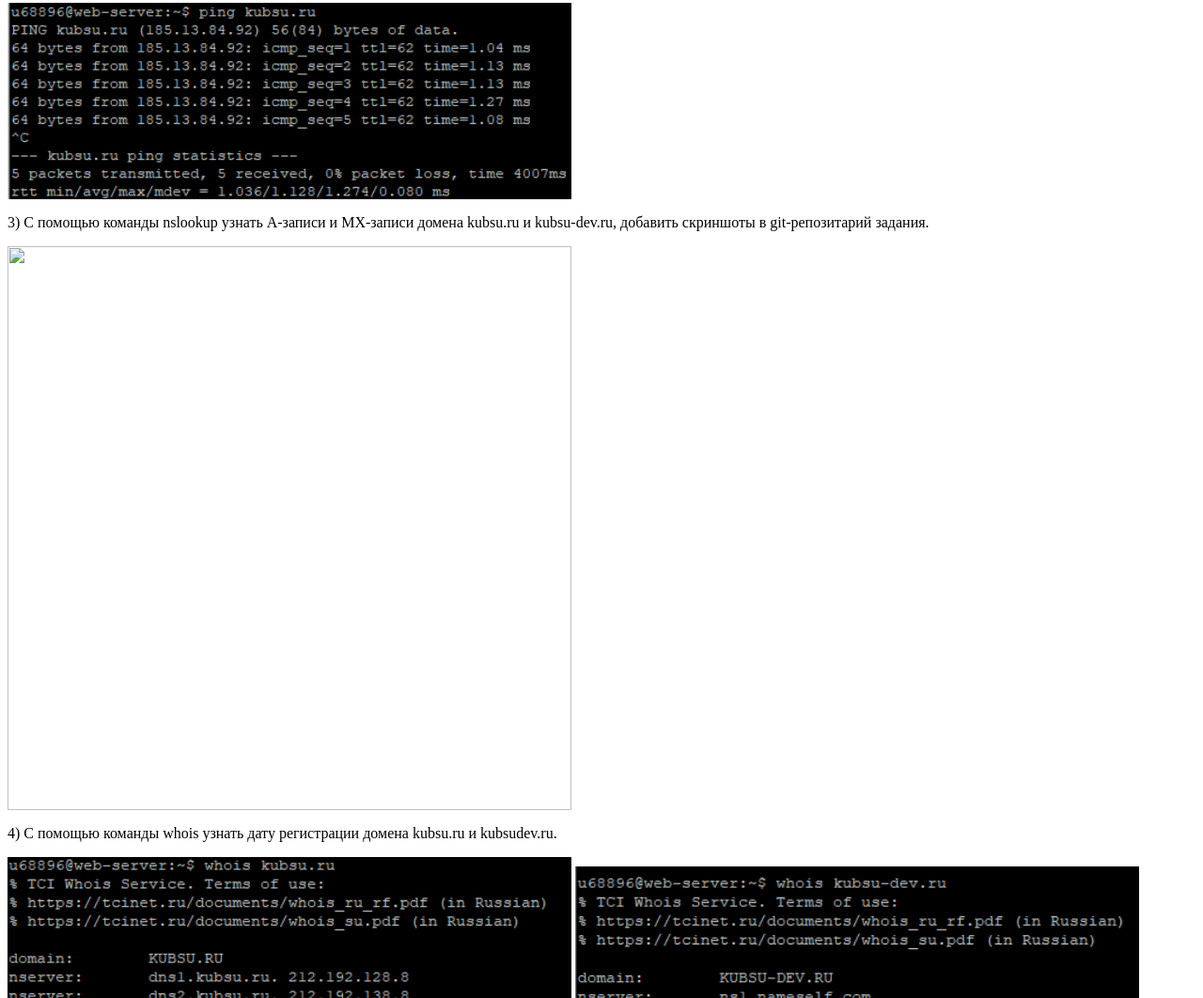
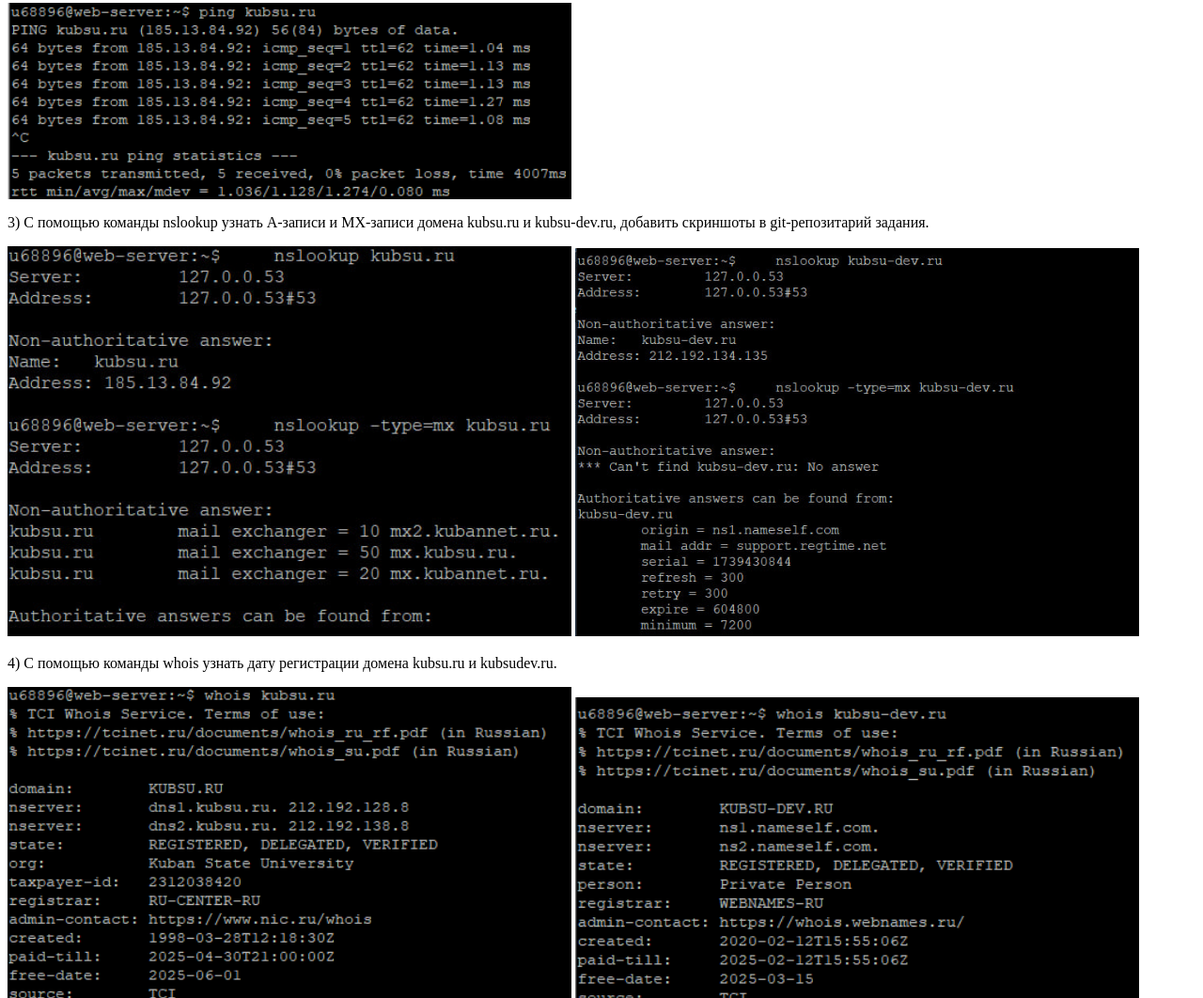
Before and after one commit to s0188279/back1.github.io, a plain HTML site: page index.html in a window 1280 px wide. Shown: the part 675-1737 px from the top of the page at 94% size. Drawn offline with Linux system fonts and the light colour scheme.

Commit message:
Update index.html

```diff
--- a/index.html
+++ b/index.html
@@ -10,7 +10,8 @@ kubsu.ru, сделать скриншот вызова команды ping, до
 <p>3) С помощью команды nslookup узнать A-записи и MX-записи домена kubsu.ru и
 kubsu-dev.ru, добавить скриншоты в git-репозитарий задания.
 </p>
-<img src="nslookup.png" style="width: 600px;">
+<img src="nslookup1.jpg" style="width: 600px;">
+<img src="nslookup2.jpg" style="width: 600px;">
 <p>4) С помощью команды whois узнать дату регистрации домена kubsu.ru и kubsudev.ru.</p>
 <img src="whois1.png" style="width: 600px;">
 <img src="whois2.png" style="width: 600px;">
```
